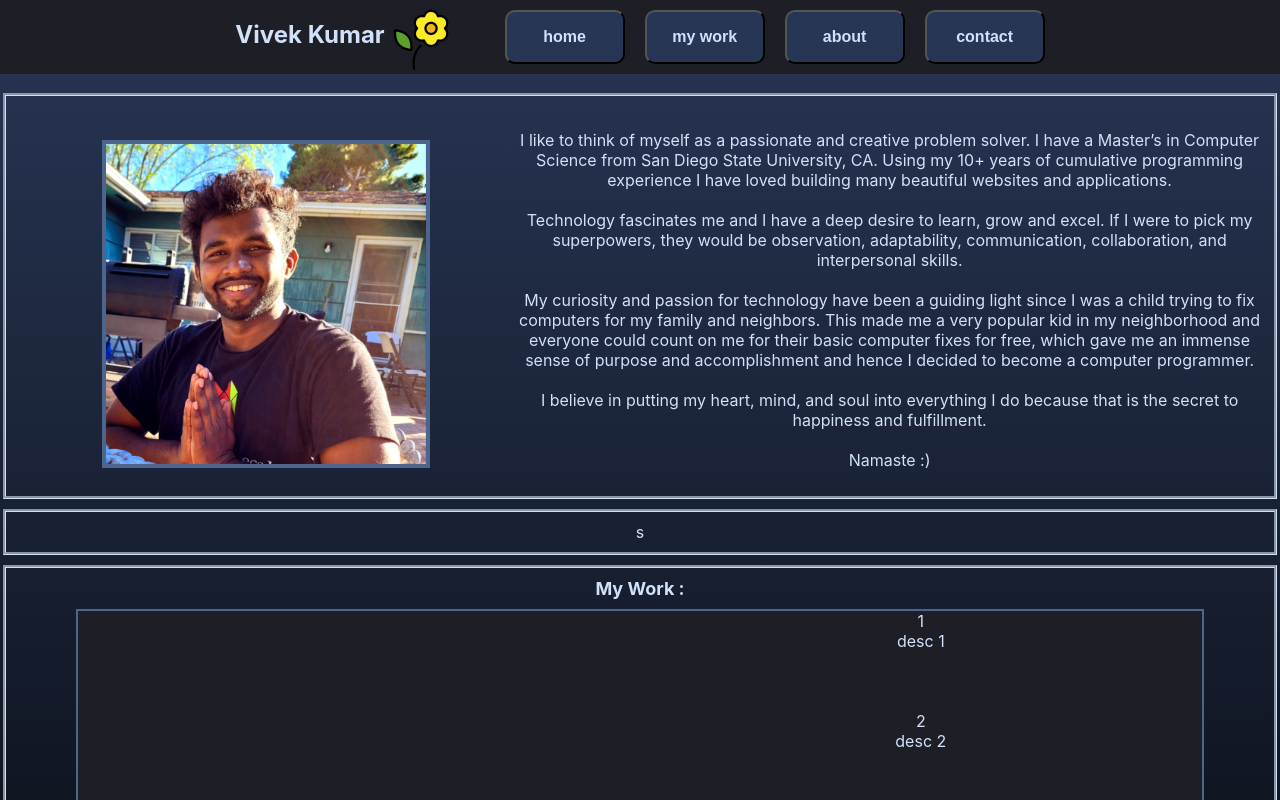
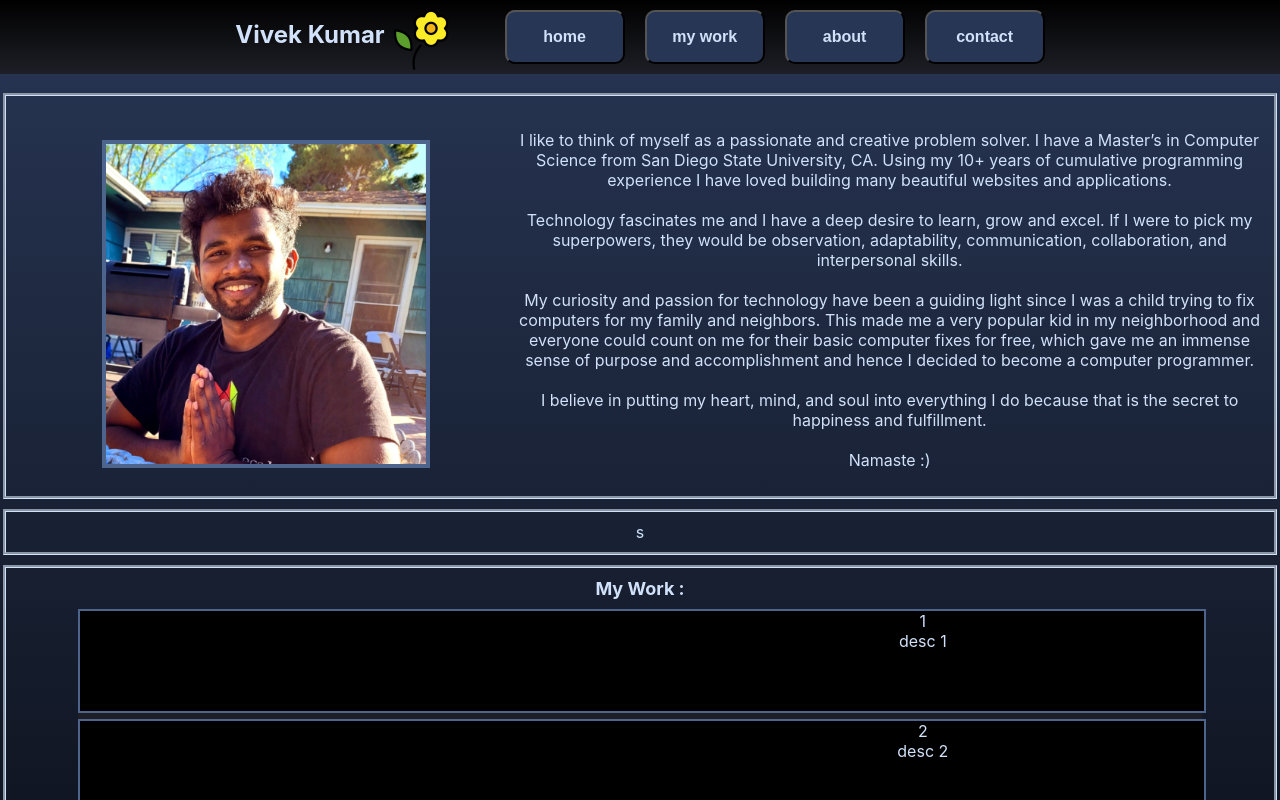
Before and after one commit to kvk201/personal-website, a React (Create React App) app: page / in a window 1280 px wide. Shown: the top 800 px of the page. Built offline with nearby package versions, Linux system fonts and the light colour scheme.

Commit message:
adjusted structure

```diff
--- a/src/App.css
+++ b/src/App.css
@@ -5,7 +5,7 @@
   justify-content: center;
   align-content: space-between;
   padding: 0.6rem;
-  background-color: #1e1f26;
+  background: linear-gradient(black, #1E1F26);
 }
 .nav .nav-title {
   padding: 10px;
@@ -78,14 +78,16 @@
   width: 90%;
   margin-left: auto;
   margin-right: auto;
-  background-color: white;
+}
+.work .work-grid-container, .home .home-work .work .work-grid-container {
+  align-self: center;
+  margin-left: auto;
+  margin-right: auto;
+  background-color: black;
   border: #4d648d;
   border: 2px solid #4d648d;
   margin-top: 6px;
   margin-bottom: 6px;
-  box-shadow: rgba(0, 0, 0, 0.1);
-}
-.work .work-grid-container, .home .home-work .work .work-grid-container {
   width: 100%;
   min-height: 100px;
   height: 100%;
--- a/src/style/_nav.scss
+++ b/src/style/_nav.scss
@@ -6,7 +6,8 @@
     justify-content: center;
     align-content: space-between;
     padding: 0.6rem;
-    background-color: rgba($backgroundColor1, 1);
+    //background-color: rgba($backgroundColor1, 1);
+    background: linear-gradient(black, $color1);
     .nav-title{
         padding: 10px;
         font-size: 3vh;
--- a/src/style/_work.scss
+++ b/src/style/_work.scss
@@ -2,14 +2,16 @@
     width: 90%;
     margin-left: auto;
     margin-right: auto;
-    background-color: white;
-    border: $black;
-    border: 2px solid $black;
-    margin-top: 6px;
-    margin-bottom: 6px;
-    box-shadow: rgba(0, 0, 0, 0.1);
 
     .work-grid-container{
+        align-self: center;
+        margin-left: auto;
+        margin-right: auto;
+        background-color: black;
+        border: $black;
+        border: 2px solid $black;
+        margin-top: 6px;
+        margin-bottom: 6px;
         width: 100%;
         min-height: 100px;
         height: 100%;
```
Also changed, not shown: 1 other file (tests, documents, lock files or other folders).
